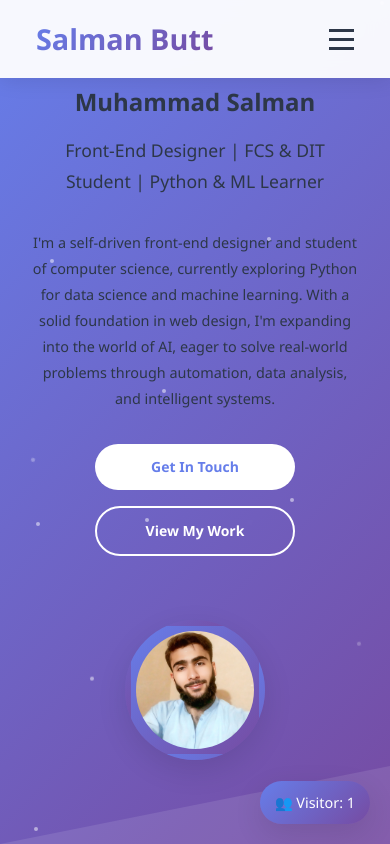
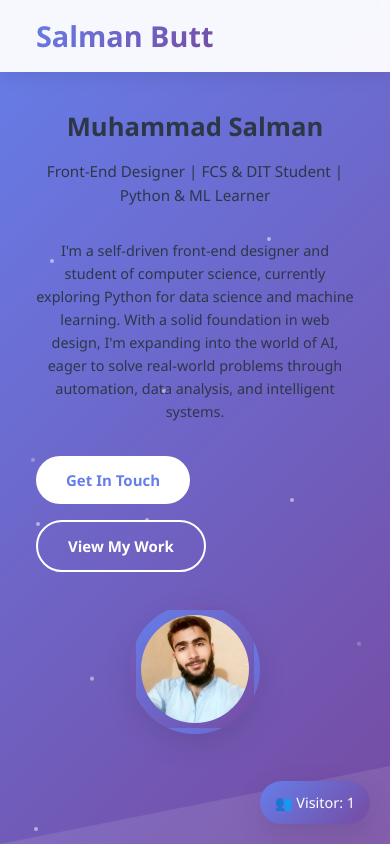
Before and after one commit to salmanbutt0123/Demo-Portfolio, a plain HTML site: page index.html in a window 390 px wide. Shown: the top 844 px of the page. Drawn offline with nearby package versions, Linux system fonts and the light colour scheme.

Commit message:
portfolio.css

```diff
--- a/portfolio.css
+++ b/portfolio.css
@@ -402,63 +402,6 @@ body {
     transform: translateY(0);
 }
 
-/* Responsive Design */
-@media (max-width: 768px) {
-    .nav-links {
-        display: none;
-    }
-
-    .mobile-menu {
-        display: flex;
-    }
-
-    .hero h1 {
-        font-size: 2.5rem;
-    }
-
-    .hero .subtitle {
-        font-size: 1.1rem;
-    }
-
-    .contact-container {
-        grid-template-columns: 1fr;
-        gap: 2rem;
-    }
-
-    .timeline::before {
-        left: 20px;
-    }
-
-    .timeline-item {
-        width: calc(100% - 60px);
-        left: 40px !important;
-        text-align: left !important;
-    }
-
-    .cta-buttons {
-        flex-direction: column;
-        align-items: center;
-    }
-
-    .btn {
-        width: 200px;
-    }
-}
-
-@media (max-width: 480px) {
-    .hero h1 {
-        font-size: 2rem;
-    }
-
-    .section-title {
-        font-size: 2rem;
-    }
-
-    .skills-grid {
-        grid-template-columns: 1fr;
-    }
-}
-
 /* Loading Animation */
 .loading {
     position: fixed;
@@ -515,6 +458,7 @@ body {
 .notification.error {
     background: #ef4444;
 }
+
 /* ===============================
    Hero Layout with Profile Picture
 ================================== */
@@ -555,50 +499,42 @@ body {
     box-shadow: 0 20px 40px rgba(0,0,0,0.3);
 }
 
-@media (max-width: 768px) {
-    .hero-layout {
-        flex-direction: column;
-        text-align: center;
-    }
-    .hero-image {
-        margin-top: 2rem;
-    }
-    .hero-image img {
-        width: 180px;
-        height: 180px;
-    }
-}
 /* ===============================
-   Responsive Design
-   =============================== */
+   Improved Responsive Design
+================================== */
 
 /* Tablets (max-width: 1024px) */
 @media (max-width: 1024px) {
     body {
-        font-size: 16px;
+        font-size: 17px;
     }
 
     .hero h1 {
-        font-size: 2rem;
+        font-size: 2.5rem;
     }
 
     .hero p {
-        font-size: 1rem;
+        font-size: 1.1rem;
+    }
+
+    .section-title {
+        font-size: 2.2rem;
     }
 }
 
 /* Mobile (max-width: 768px) */
 @media (max-width: 768px) {
     body {
-        font-size: 15px;
+        font-size: 16px;
     }
 
     .navbar {
         flex-direction: column;
-        padding: 1rem;
+        padding: 0.8rem 1rem;
     }
 
     .nav-links {
+        display: none; /* hidden by default, toggle via JS */
         flex-direction: column;
         gap: 1rem;
         margin-top: 1rem;
@@ -610,12 +546,17 @@ body {
     }
 
     .hero h1 {
-        font-size: 1.8rem;
-        line-height: 2.2rem;
+        font-size: 2rem;
+        line-height: 2.4rem;
+    }
+
+    .hero .subtitle {
+        font-size: 1rem;
     }
 
     .hero p {
         font-size: 1rem;
+        line-height: 1.6;
     }
 
     .hero-image img {
@@ -624,18 +565,38 @@ body {
     }
 
     section {
-        padding: 2rem 1rem;
+        padding: 2rem 1.2rem;
+    }
+
+    .contact-container {
+        grid-template-columns: 1fr;
+        gap: 2rem;
+    }
+
+    .timeline::before {
+        left: 20px;
+    }
+
+    .timeline-item {
+        width: calc(100% - 60px);
+        left: 40px !important;
+        text-align: left !important;
     }
 }
 
 /* Small Mobile (max-width: 480px) */
 @media (max-width: 480px) {
     body {
-        font-size: 14px;
+        font-size: 15px;
     }
 
     .hero h1 {
-        font-size: 1.5rem;
+        font-size: 1.6rem;
+        line-height: 2rem;
+    }
+
+    .hero .subtitle {
+        font-size: 0.95rem;
     }
 
     .hero p {
@@ -643,8 +604,12 @@ body {
     }
 
     .hero-image img {
-        width: 140px;
-        height: 140px;
+        width: 130px;
+        height: 130px;
+    }
+
+    .section-title {
+        font-size: 1.8rem;
     }
 
     .nav-links {
@@ -652,6 +617,6 @@ body {
     }
 
     section {
-        padding: 1.5rem 0.8rem;
+        padding: 1.5rem 1rem;
     }
 }
```
